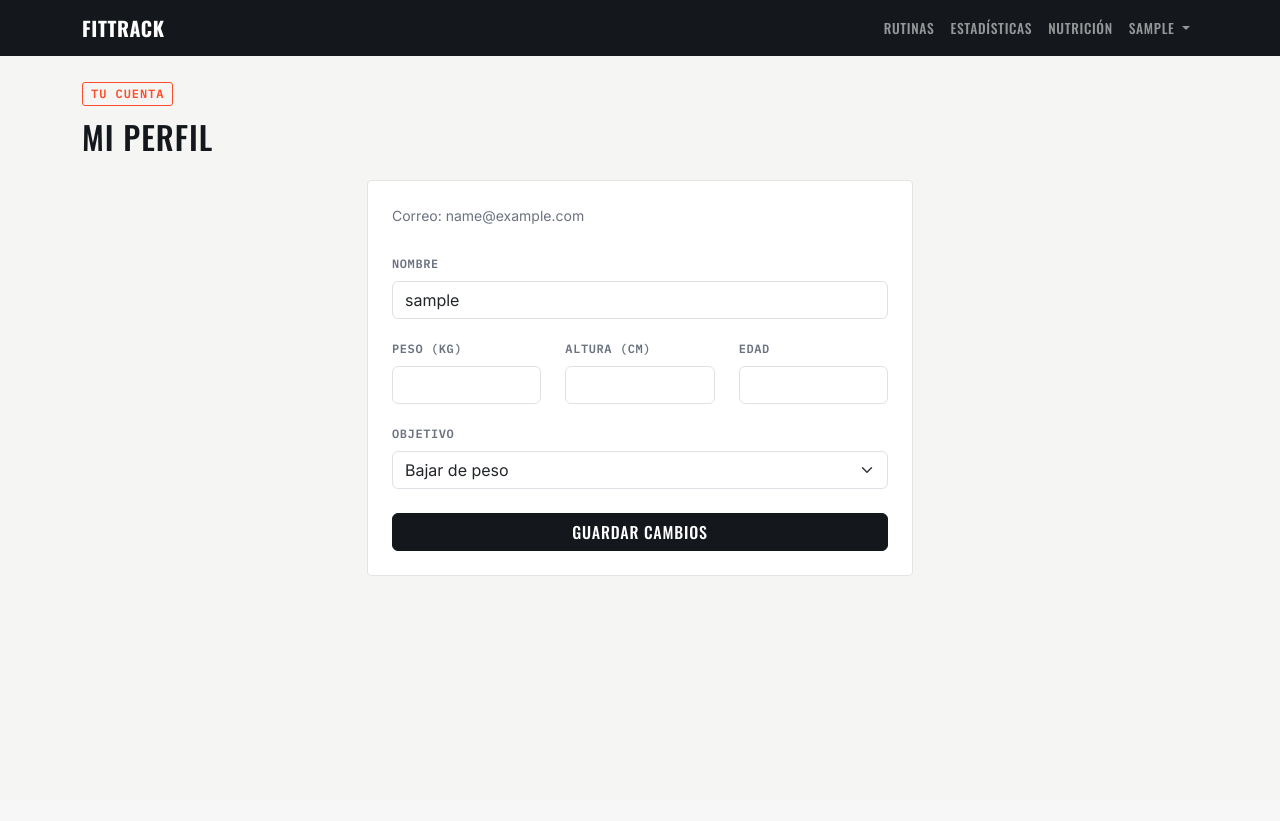
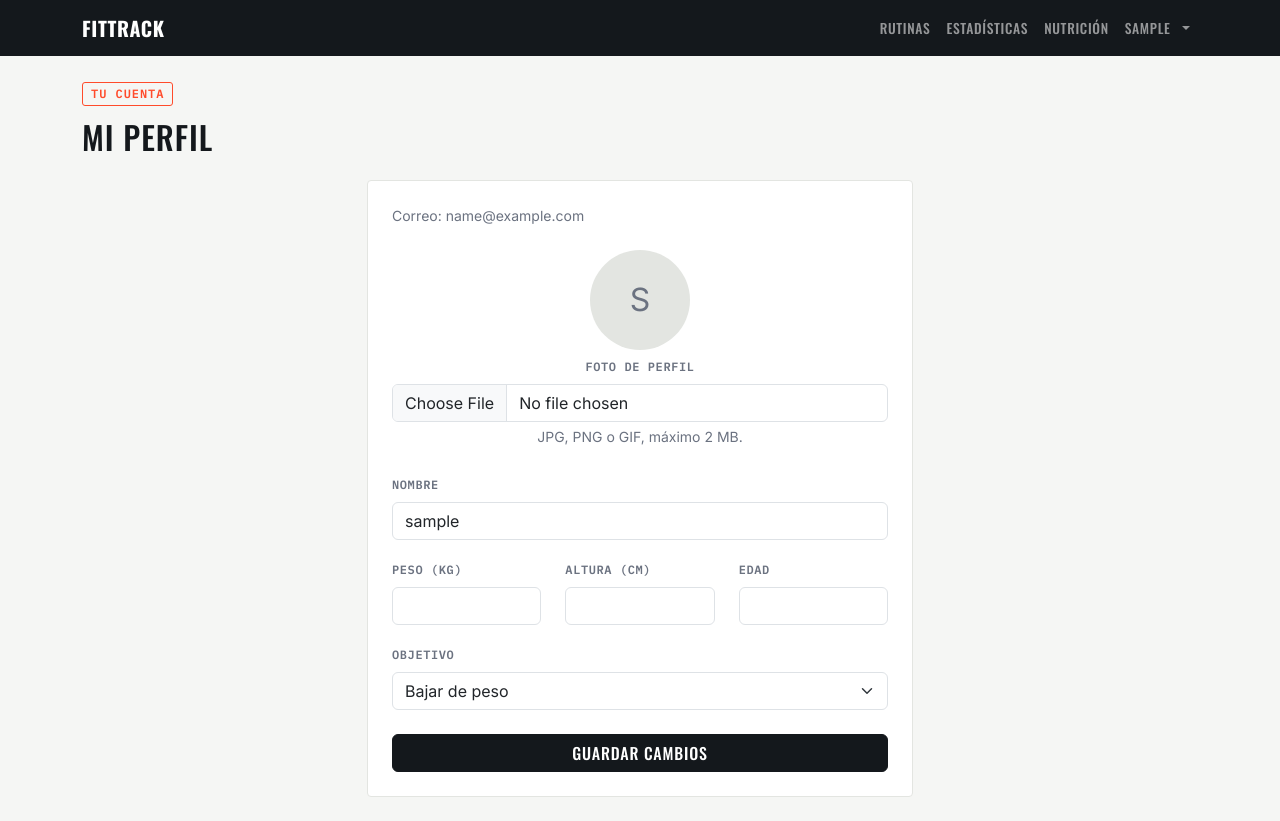
Before and after one commit to 280303Sabis/fittrack, a Flask app: page /perfil/ in a window 1280 px wide. Before the commit the page ends 576 px from the top, so only its background shows below. Run offline with Flask 3, Linux system fonts and the light colour scheme; the visitor is signed in with stand-in values (Sample User, id 1).

Commit message:
Foto de perfil (subir/mostrar en perfil y navbar)

```diff
--- a/config.py
+++ b/config.py
@@ -20,3 +20,6 @@ class Config:
     MAIL_USERNAME = os.environ.get("MAIL_USERNAME")
     MAIL_PASSWORD = os.environ.get("MAIL_PASSWORD")
     MAIL_DEFAULT_SENDER = os.environ.get("MAIL_USERNAME")
+
+    # Límite de tamaño para archivos subidos (2 MB), usado para la foto de perfil
+    MAX_CONTENT_LENGTH = 2 * 1024 * 1024
--- a/models/usuario.py
+++ b/models/usuario.py
@@ -47,6 +47,9 @@ class Usuario(db.Model, UserMixin):
     confirmado = db.Column(db.Boolean, nullable=False, default=False)
     token_confirmacion = db.Column(db.String(100), nullable=True)
 
+    # Foto de perfil: guardamos solo el nombre del archivo, no la imagen en sí
+    foto = db.Column(db.String(150), nullable=True)
+
     fecha_registro = db.Column(db.DateTime, default=datetime.utcnow)
 
     # Si se borra el usuario, se borran automáticamente todas sus rutinas
--- a/routes/perfil.py
+++ b/routes/perfil.py
@@ -1,7 +1,16 @@
-from flask import Blueprint, render_template, request, redirect, url_for, flash
+import os
+from werkzeug.utils import secure_filename
+
+from flask import Blueprint, render_template, request, redirect, url_for, flash, current_app
 from flask_login import login_required, current_user
 
 from extensions import db
+
+EXTENSIONES_PERMITIDAS = {"jpg", "jpeg", "png", "gif"}
+
+
+def extension_permitida(nombre_archivo):
+    return "." in nombre_archivo and nombre_archivo.rsplit(".", 1)[1].lower() in EXTENSIONES_PERMITIDAS
 
 perfil_bp = Blueprint("perfil", __name__, url_prefix="/perfil")
 
@@ -48,6 +57,25 @@ def ver():
         current_user.edad = int(edad) if edad else None
         current_user.objetivo = objetivo
 
+        current_user.nombre = nombre
+        current_user.edad = int(edad) if edad else None
+        current_user.objetivo = objetivo
+
+        # Foto de perfil (opcional)
+        archivo_foto = request.files.get("foto")
+        if archivo_foto and archivo_foto.filename:
+            if not extension_permitida(archivo_foto.filename):
+                flash("Formato de imagen no permitido. Usa JPG, PNG o GIF.")
+                return redirect(url_for("perfil.ver"))
+
+            extension = archivo_foto.filename.rsplit(".", 1)[1].lower()
+            nombre_archivo = secure_filename(f"usuario_{current_user.id}.{extension}")
+            ruta_carpeta = os.path.join(current_app.root_path, "static", "img", "perfiles")
+            os.makedirs(ruta_carpeta, exist_ok=True)
+            archivo_foto.save(os.path.join(ruta_carpeta, nombre_archivo))
+
+            current_user.foto = nombre_archivo
+
         # El usuario captura en su unidad preferida; siempre guardamos en kg/cm
         if current_user.unidad_medida == "imperial":
             current_user.peso_kg = lb_a_kg(float(peso)) if peso else None
--- a/templates/base.html
+++ b/templates/base.html
@@ -24,7 +24,11 @@
                     <li class="nav-item"><a class="nav-link" href="{{ url_for('nutricion.consejos') }}">Nutrición</a></li>
                     {% if current_user.is_authenticated %}
                         <li class="nav-item dropdown">
-                            <a class="nav-link dropdown-toggle" href="#" role="button" data-bs-toggle="dropdown">
+                            <a class="nav-link dropdown-toggle d-flex align-items-center gap-2" href="#" role="button" data-bs-toggle="dropdown">
+                                {% if current_user.foto %}
+                                    <img src="{{ url_for('static', filename='img/perfiles/' + current_user.foto) }}"
+                                         alt="" class="rounded-circle" style="width: 28px; height: 28px; object-fit: cover;">
+                                {% endif %}
                                 {{ current_user.nombre }}
                             </a>
                             <ul class="dropdown-menu dropdown-menu-end">
--- a/templates/perfil/ver.html
+++ b/templates/perfil/ver.html
@@ -11,7 +11,24 @@
             <div class="card-body p-4">
                 <p class="small mb-4" style="color: var(--color-muted);">Correo: {{ current_user.email }}</p>
 
-                <form method="POST" action="{{ url_for('perfil.ver') }}">
+                <form method="POST" action="{{ url_for('perfil.ver') }}" enctype="multipart/form-data">
+                    <div class="mb-4 text-center">
+                        {% if current_user.foto %}
+                            <img src="{{ url_for('static', filename='img/perfiles/' + current_user.foto) }}"
+                                 alt="Foto de perfil" class="rounded-circle mb-2" style="width: 100px; height: 100px; object-fit: cover;">
+                        {% else %}
+                            <div class="rounded-circle mb-2 d-flex align-items-center justify-content-center mx-auto"
+                                 style="width: 100px; height: 100px; background-color: var(--color-border); font-size: 2rem; color: var(--color-muted);">
+                                {{ current_user.nombre[0]|upper }}
+                            </div>
+                        {% endif %}
+                        <div>
+                            <label class="form-label d-block">Foto de perfil</label>
+                            <input type="file" class="form-control" name="foto" accept=".jpg,.jpeg,.png,.gif">
+                            <p class="small mt-1 mb-0" style="color: var(--color-muted);">JPG, PNG o GIF, máximo 2 MB.</p>
+                        </div>
+                    </div>
+
                     <div class="mb-3">
                         <label class="form-label">Nombre</label>
                         <input type="text" class="form-control" name="nombre" value="{{ current_user.nombre }}" required>
```
Also changed, not shown: static/img/perfiles/usuario_5.jpg (added).
